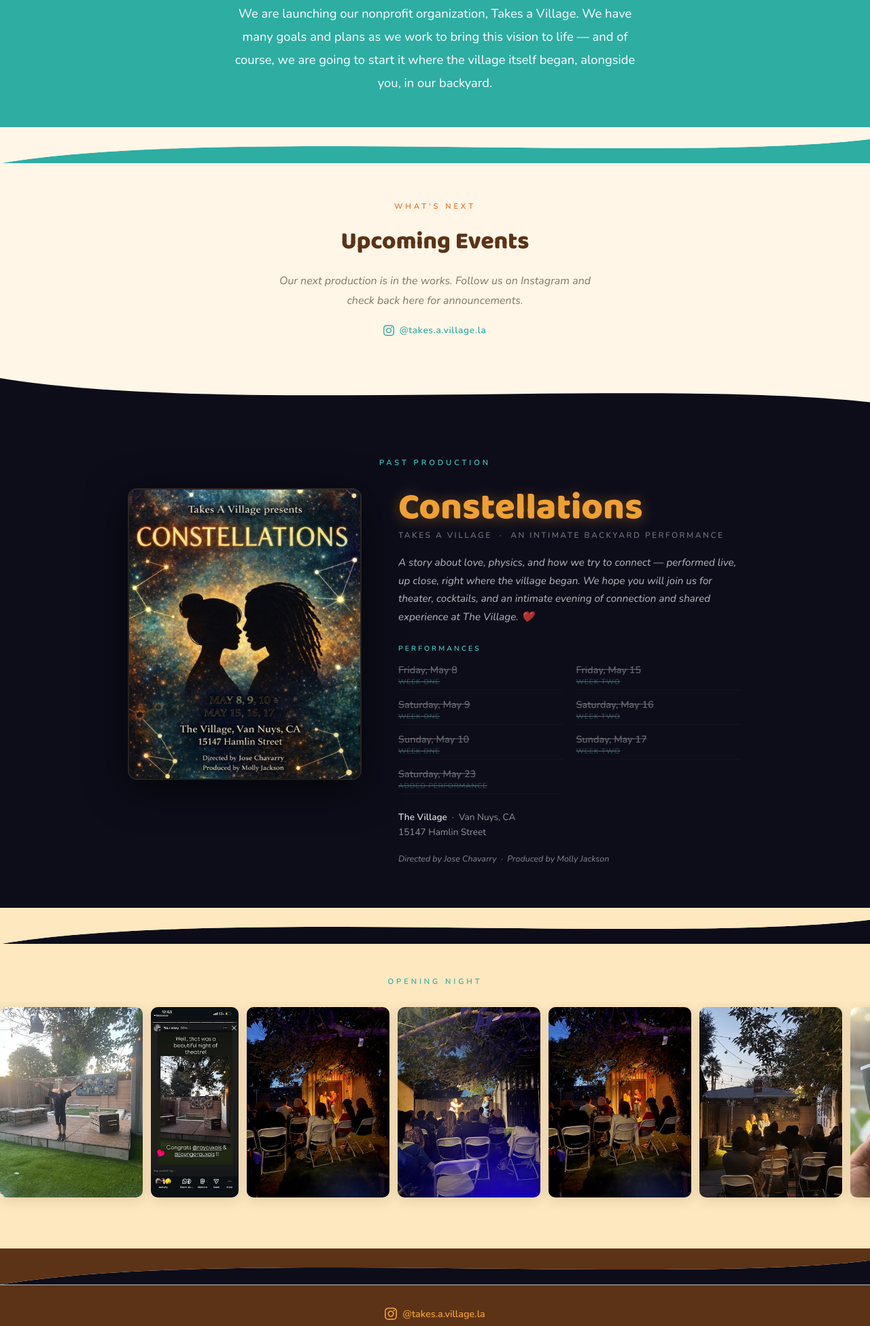
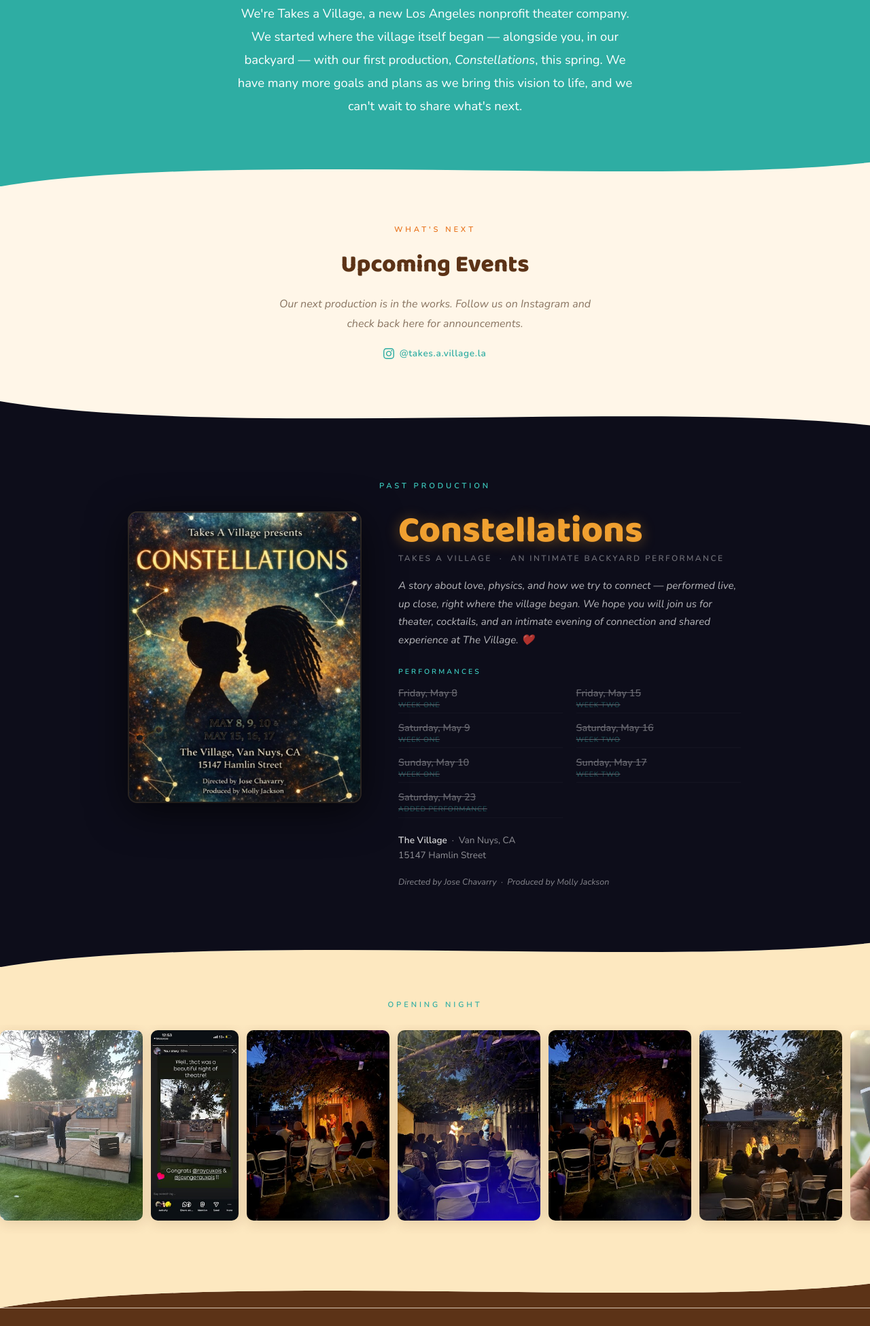
Before and after one commit to gizmo2222/takesavillage, a plain HTML site: page index.html in a window 1280 px wide. Shown: the part 730-2680 px from the top of the page at 68% size. Drawn offline with nearby package versions, Linux system fonts and the light colour scheme.

Commit message:
Fix section waves, update intro, add README, pin host key
- Three of the five SVG waves had their fills swapped (teal → cream,
  dark → gallery), and the gallery → footer wave used the dark show colour,
  leaving a stripe and a dark sliver on the live page. Each wave now uses
  the previous section's colour above the curve and the next one's below.
- Intro no longer says "we are launching"; it mentions Constellations.
- README: sections, wave rule, common content updates, deploy.
- Deploy pins takesavillage.la's SSH host keys; manual trigger;
  actions/checkout@v5.

Co-Authored-By: Claude Opus 5.5 <noreply@anthropic.com>

```diff
--- a/index.html
+++ b/index.html
@@ -500,14 +500,14 @@
 <section class="intro">
   <h2>Hello, Friends!</h2>
   <p>
-    We are launching our nonprofit organization, Takes a Village. We have many goals and plans as we work to bring this vision to life — and of course, we are going to start it where the village itself began, alongside you, in our backyard.
+    We're Takes a Village, a new Los Angeles nonprofit theater company. We started where the village itself began — alongside you, in our backyard — with our first production, <em>Constellations</em>, this spring. We have many more goals and plans as we bring this vision to life, and we can't wait to share what's next.
   </p>
 </section>
 
 <!-- wave: teal → cream -->
 <svg class="wave" viewBox="0 0 1440 60" xmlns="http://www.w3.org/2000/svg" preserveAspectRatio="none" aria-hidden="true" focusable="false">
-  <path d="M0,60 C360,0 1080,60 1440,20 L1440,60 Z" fill="#2EADA3"/>
-  <path d="M0,0 L0,60 C360,0 1080,60 1440,20 L1440,0 Z" fill="#FFF6E8"/>
+  <path d="M0,60 C360,0 1080,60 1440,20 L1440,60 Z" fill="#FFF6E8"/>
+  <path d="M0,0 L0,60 C360,0 1080,60 1440,20 L1440,0 Z" fill="#2EADA3"/>
 </svg>
 
 <section class="upcoming-section">
@@ -558,8 +558,8 @@
 
 <!-- wave: dark → warm gallery -->
 <svg class="wave" viewBox="0 0 1440 60" xmlns="http://www.w3.org/2000/svg" preserveAspectRatio="none" aria-hidden="true" focusable="false">
-  <path d="M0,60 C360,0 1080,60 1440,20 L1440,60 Z" fill="#0d0d1a"/>
-  <path d="M0,0 L0,60 C360,0 1080,60 1440,20 L1440,0 Z" fill="#FDE8C0"/>
+  <path d="M0,60 C360,0 1080,60 1440,20 L1440,60 Z" fill="#FDE8C0"/>
+  <path d="M0,0 L0,60 C360,0 1080,60 1440,20 L1440,0 Z" fill="#0d0d1a"/>
 </svg>
 
 <section class="gallery-section">
@@ -578,8 +578,8 @@
 
 <!-- wave: warm → brown footer -->
 <svg class="wave" viewBox="0 0 1440 60" xmlns="http://www.w3.org/2000/svg" preserveAspectRatio="none" aria-hidden="true" focusable="false">
-  <path d="M0,60 C360,0 1080,60 1440,20 L1440,60 Z" fill="#0d0d1a"/>
-  <path d="M0,0 L0,60 C360,0 1080,60 1440,20 L1440,0 Z" fill="#5C3317"/>
+  <path d="M0,60 C360,0 1080,60 1440,20 L1440,60 Z" fill="#5C3317"/>
+  <path d="M0,0 L0,60 C360,0 1080,60 1440,20 L1440,0 Z" fill="#FDE8C0"/>
 </svg>
 
 <footer>
```
Also changed, not shown: 3 other files.
